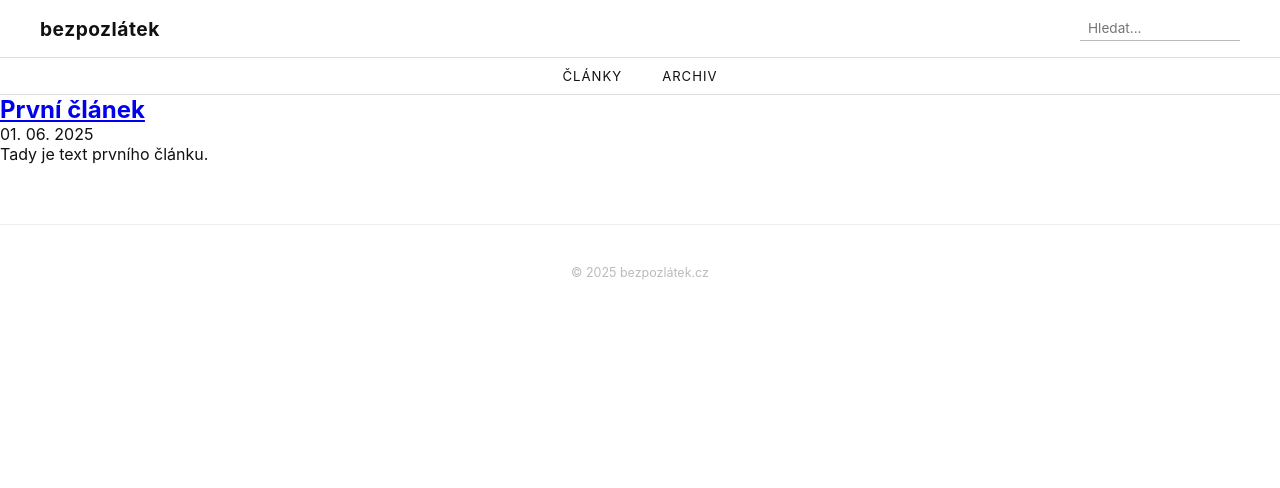
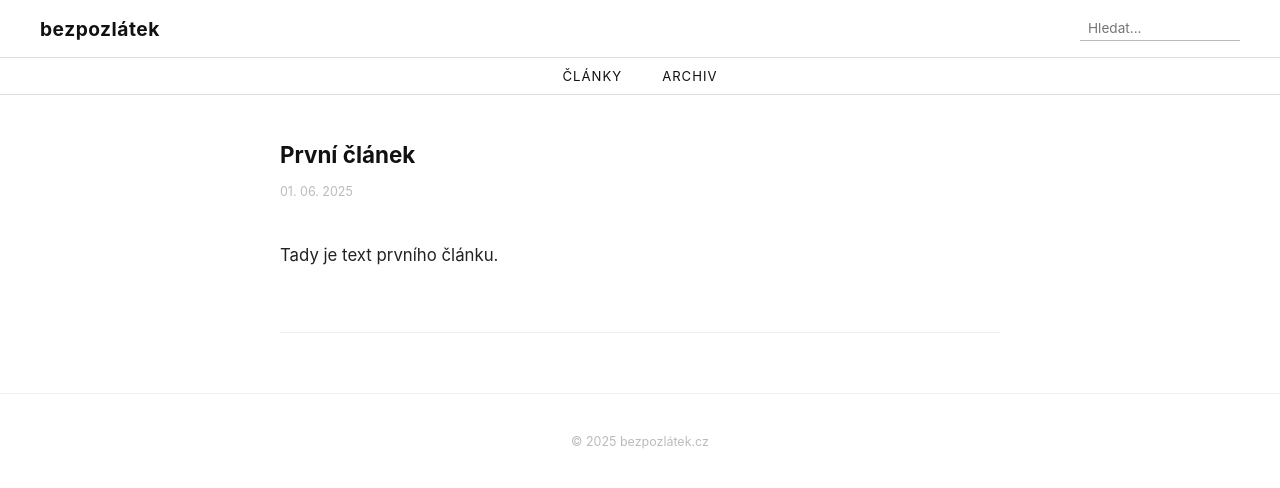
Before and after one commit to badyloff/bezpozlatek, a Jekyll site: the page built from index.html, in a window 1280 px wide. Shown: the top 488 px of the page. Built offline with Jekyll 4.4.1, drawn with Linux system fonts in a browser that asks for light colours.

Commit message:
Update index.html

```diff
--- a/index.html
+++ b/index.html
@@ -3,11 +3,13 @@ layout: default
 title: bezpozlátek
 ---
 
-<div class="clanky">
+<div class="clanek" style="max-width:760px; margin-top:40px;">
   {% for post in site.posts %}
-  <article>
-    <h2><a href="{{ post.url }}">{{ post.title }}</a></h2>
-    <p class="datum">{{ post.date | date: "%d. %m. %Y" }}</p>
+  <article style="margin-bottom:40px; padding-bottom:40px; border-bottom:1px solid #eee;">
+    <a href="{{ post.url }}" style="text-decoration:none; color:#111;">
+      <h2 style="font-size:1.4rem; margin-bottom:6px;">{{ post.title }}</h2>
+    </a>
+    <span class="datum">{{ post.date | date: "%d. %m. %Y" }}</span>
     <p>{{ post.excerpt }}</p>
   </article>
   {% endfor %}
```
